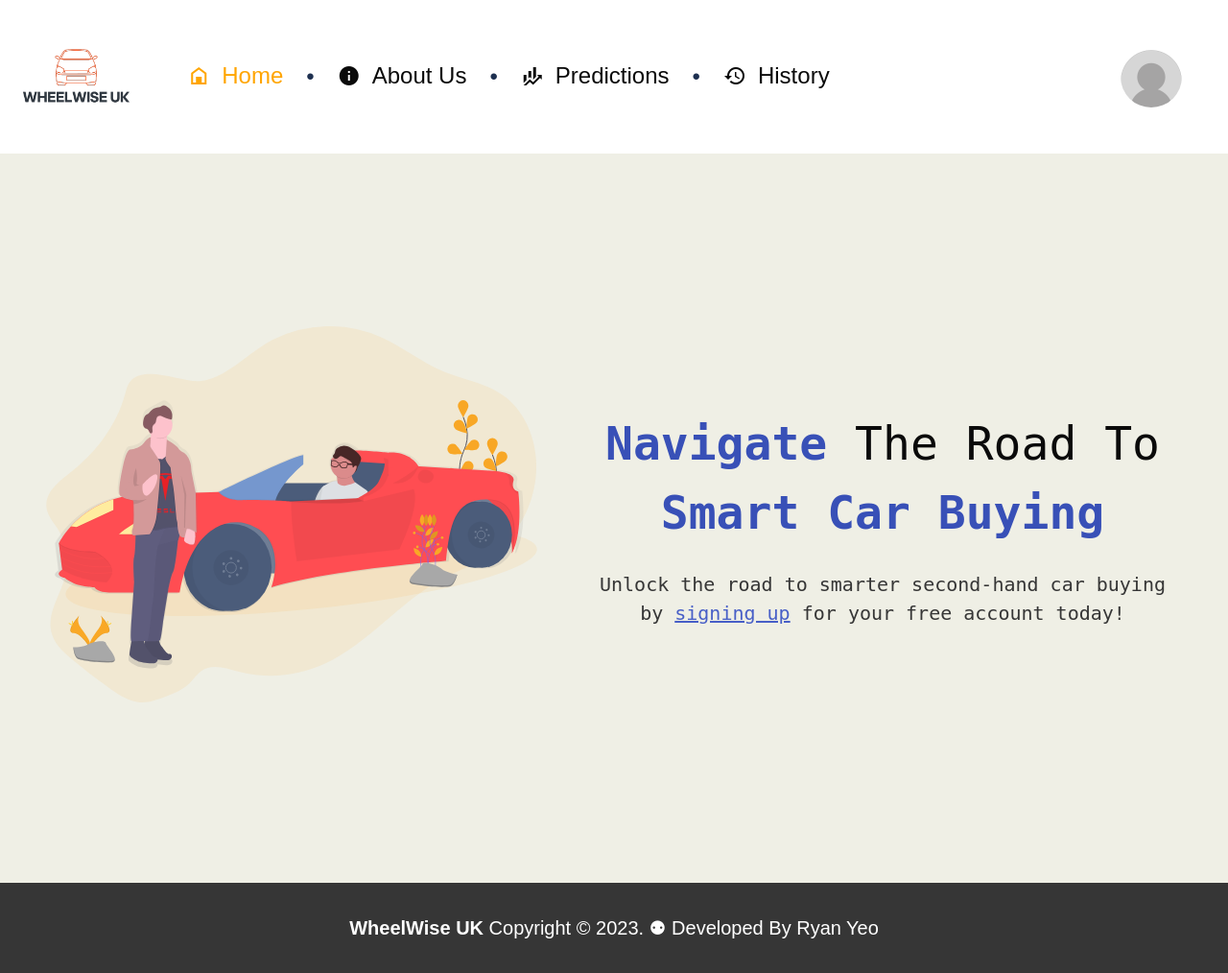
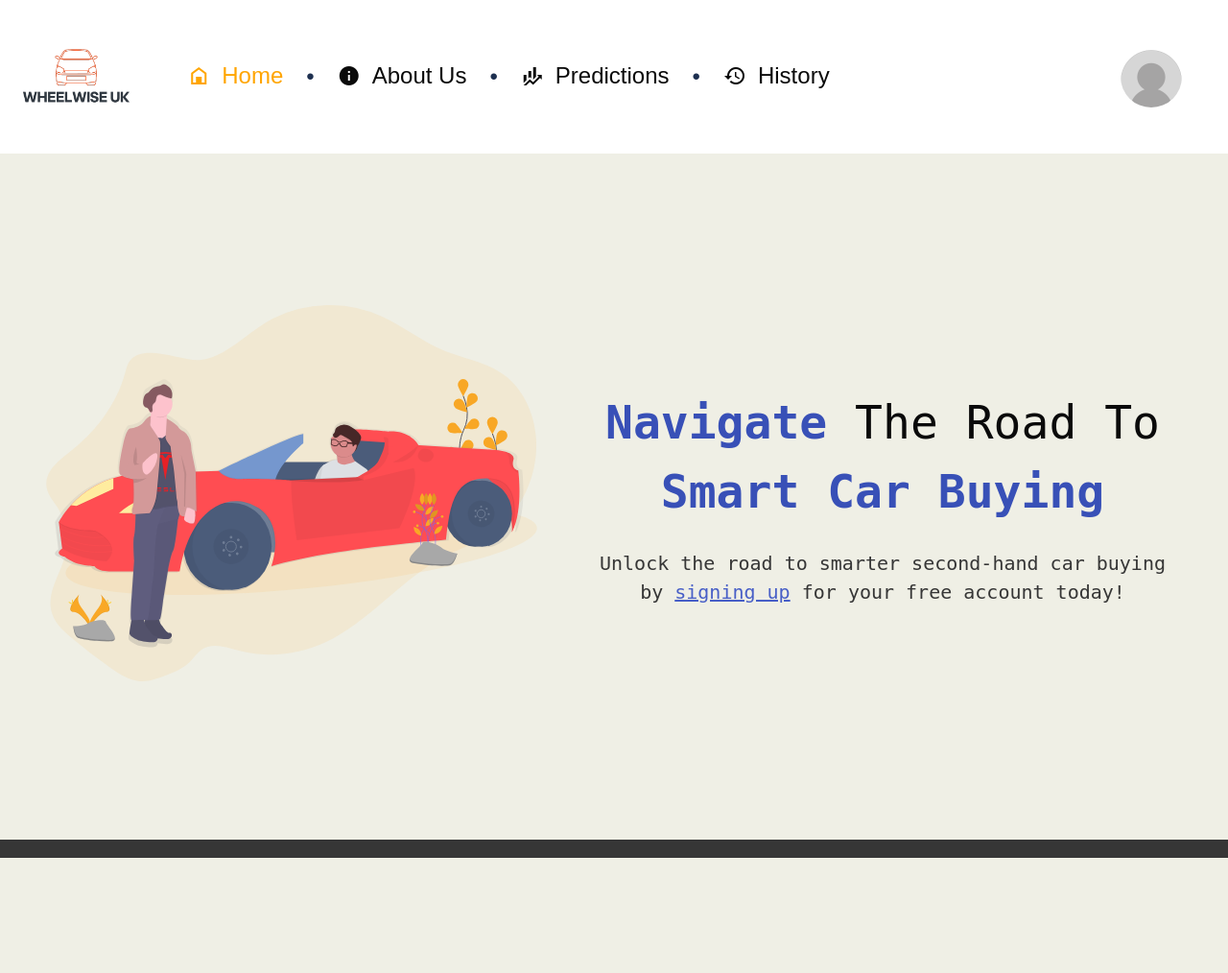
Before and after one commit to kaze-droid/WheelWise-Car-Price-Prediction, a Flask app: page / in a window 1280 px wide. Shown: the whole page at 96% size. After the commit the page ends 894 px from the top, so only its background shows below. Run offline with Flask 3, Linux system fonts and the light colour scheme; some libraries are stand-ins or nearby versions.

Commit message:
fix minor layout issues

```diff
--- a/application/static/css/main.css
+++ b/application/static/css/main.css
@@ -8,12 +8,16 @@ html, body {
     overflow-x: hidden;
 }
 
+.outerContainer {
+    height: 100vh;
+}
+
 .error-message {
     color: red;
 }
 
 .mainContent {
-    min-height: 85vh;
+    min-height: 80vh;
     background-color: #efefe5;
 }
 
--- a/application/templates/includes/footer.html
+++ b/application/templates/includes/footer.html
@@ -1,4 +1,4 @@
-<footer class="footer has-background-dark mt-auto">
+<footer class="footer has-background-dark mt-auto h-full">
     <div class="content has-text-centered">
         <p class="has-text-white is-size-5">
             <strong class="has-text-white">WheelWise UK</strong> Copyright &copy; 2023. &#9865; Developed By <a href="https://ryanyeo.vercel.app" class="has-text-white">Ryan Yeo</a>
--- a/application/templates/layout.html
+++ b/application/templates/layout.html
@@ -12,7 +12,7 @@
 </head>
 
 <body>
-    <div class="w-full h-full">
+    <div class="w-full is-flex is-flex-direction-column outerContainer">
         <div class="w-full h-full">
             {% include "includes/nav.html" %}
             <div class="is-flex container mainContent p-6 max-w-full">
```
